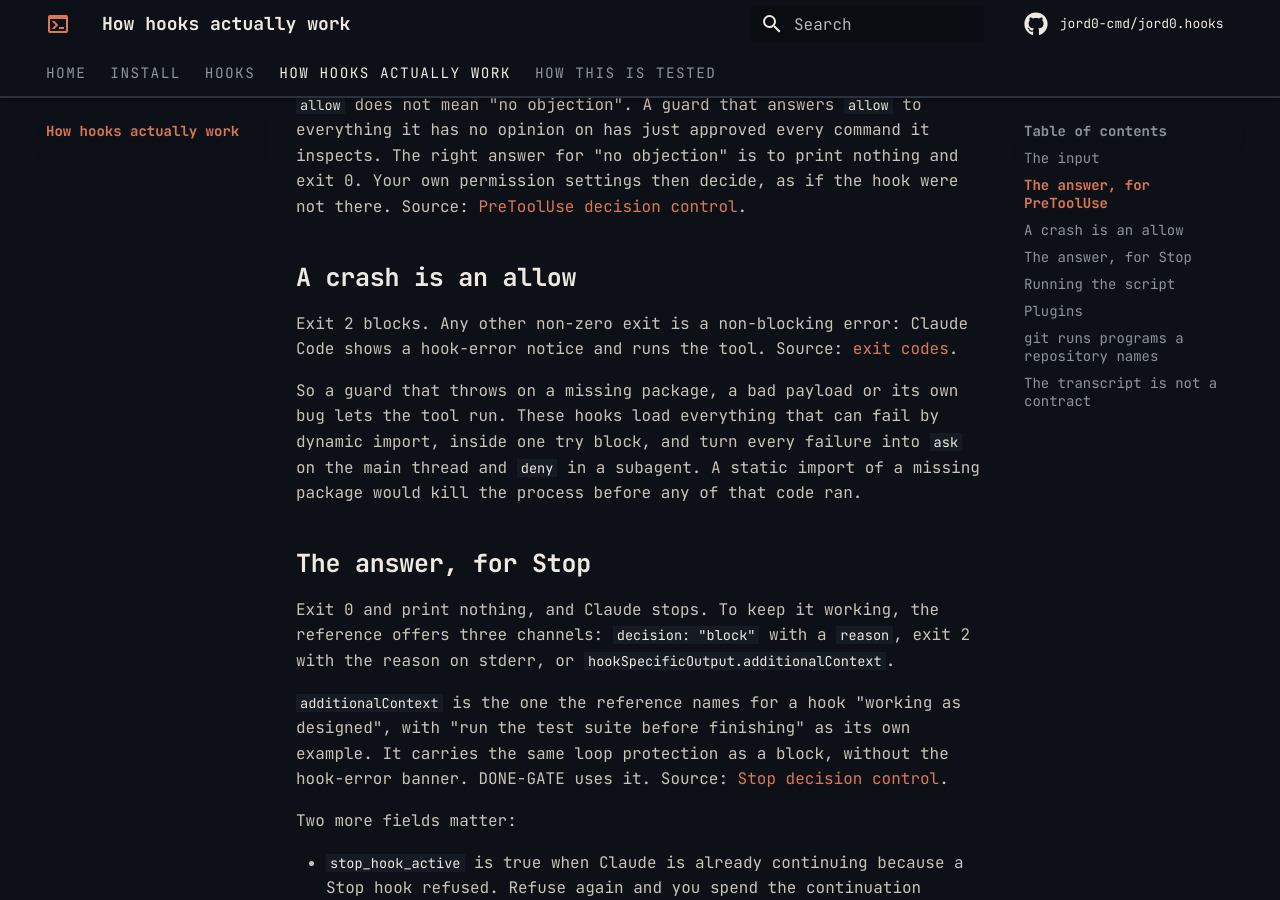
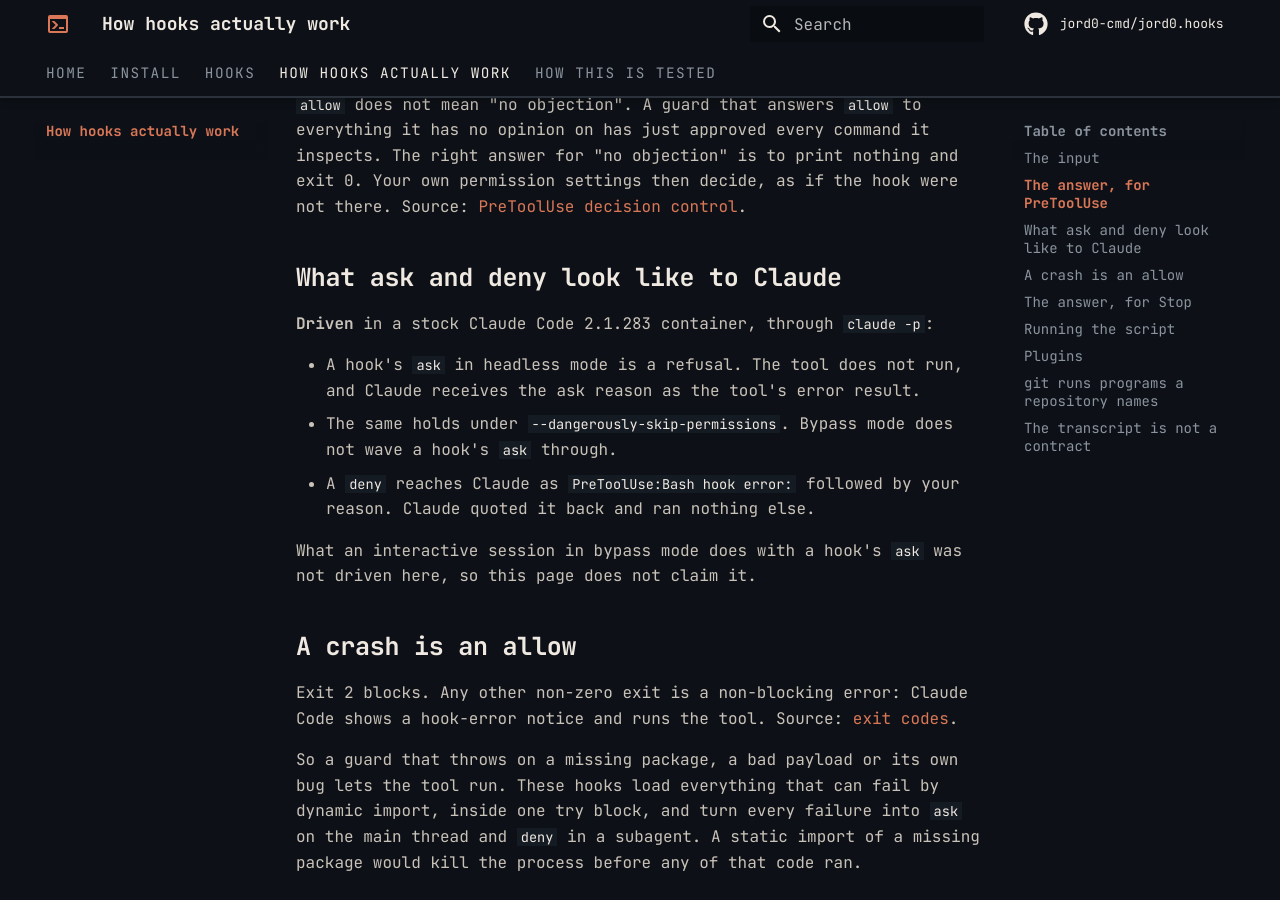
Before and after one commit to jord0-cmd/jord0.hooks, an MkDocs documentation site: the page built from docs/how-hooks-work.md, in a window 1280 px wide and 900 px high, scrolled down 1116 px. Built offline with MkDocs 1.6.1 and Material for MkDocs 9.7.7, drawn with Linux system fonts in a browser that asks for light colours; comment, search, counter and statistics services are not loaded.

Commit message:
e2e: runs in a vanilla container for real; docs gain what it drove
The first run failed before any scenario: mkdtemp made the served directory 0700, the
container's user could not read it, and the harness ignored the failed marketplace
add. The directory is 0755, the tester copies the mount into its own home (git refuses
to clone another user's repository, and trusting it would dilute vanilla), every
install step is checked, and an empty token file counts as no token.

R1/R2 and D2 passed for the wrong reason (the fail-closed path refused everything, and
an attempted test run counted as a run). RECOVERABLE's checks now demand a judge's
reason, and D2 demands a test run that passed.

Driven in Claude Code 2.1.283: a hook's ask is a refusal in headless mode, including
under --dangerously-skip-permissions, and the reason reaches Claude as the tool's error
result. A deny arrives as 'PreToolUse:Bash hook error: <reason>'. Both are in the docs,
with what was not driven (interactive bypass) said plainly. Install notes what a
damaged install does: every Bash call refused, with the missing file named.

Co-Authored-By: Claude Opus 5.5 <noreply@anthropic.com>

```diff
--- a/docs/how-hooks-work.md
+++ b/docs/how-hooks-work.md
@@ -33,6 +33,16 @@ Exit 0 and print one JSON object:
 That last one is the trap.
 
 `allow` does not mean "no objection". A guard that answers `allow` to everything it has no opinion on has just approved every command it inspects. The right answer for "no objection" is to print nothing and exit 0. Your own permission settings then decide, as if the hook were not there. Source: [PreToolUse decision control](https://code.claude.com/docs/en/hooks#pretooluse-decision-control).
+
+## What ask and deny look like to Claude
+
+**Driven** in a stock Claude Code 2.1.283 container, through `claude -p`:
+
+- A hook's `ask` in headless mode is a refusal. The tool does not run, and Claude receives the ask reason as the tool's error result.
+- The same holds under `--dangerously-skip-permissions`. Bypass mode does not wave a hook's `ask` through.
+- A `deny` reaches Claude as `PreToolUse:Bash hook error:` followed by your reason. Claude quoted it back and ran nothing else.
+
+What an interactive session in bypass mode does with a hook's `ask` was not driven here, so this page does not claim it.
 
 ## A crash is an allow
 
```
Also changed, not shown: docs/install.md (+6 -0 lines), 2 other files.
